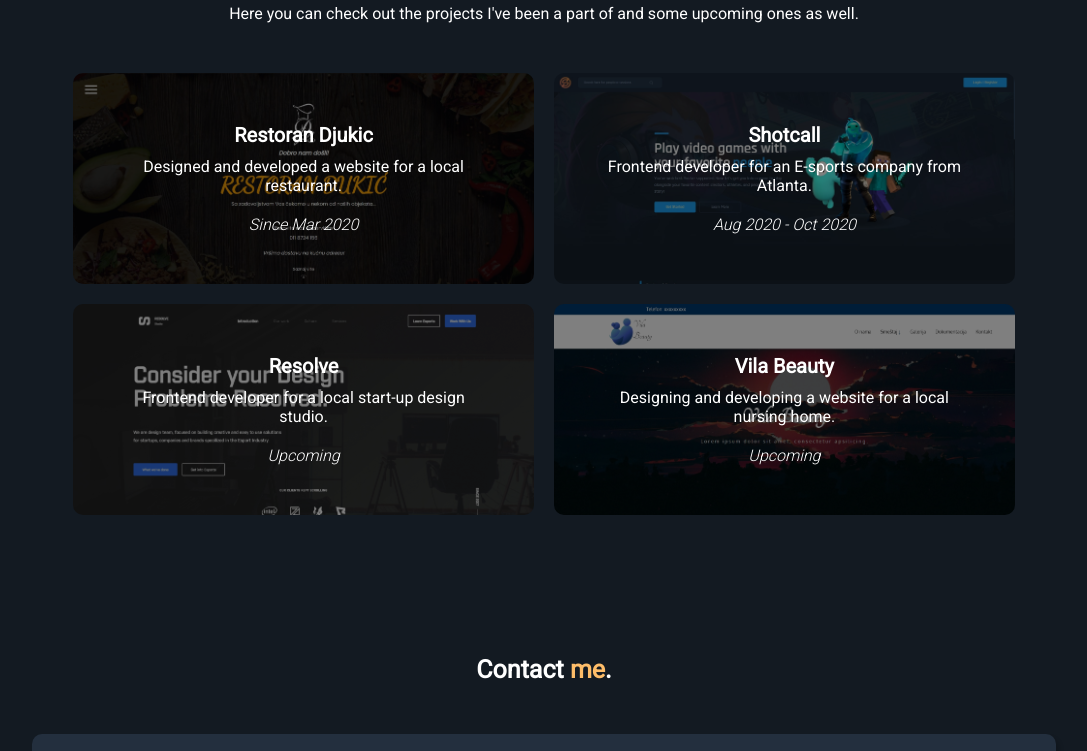
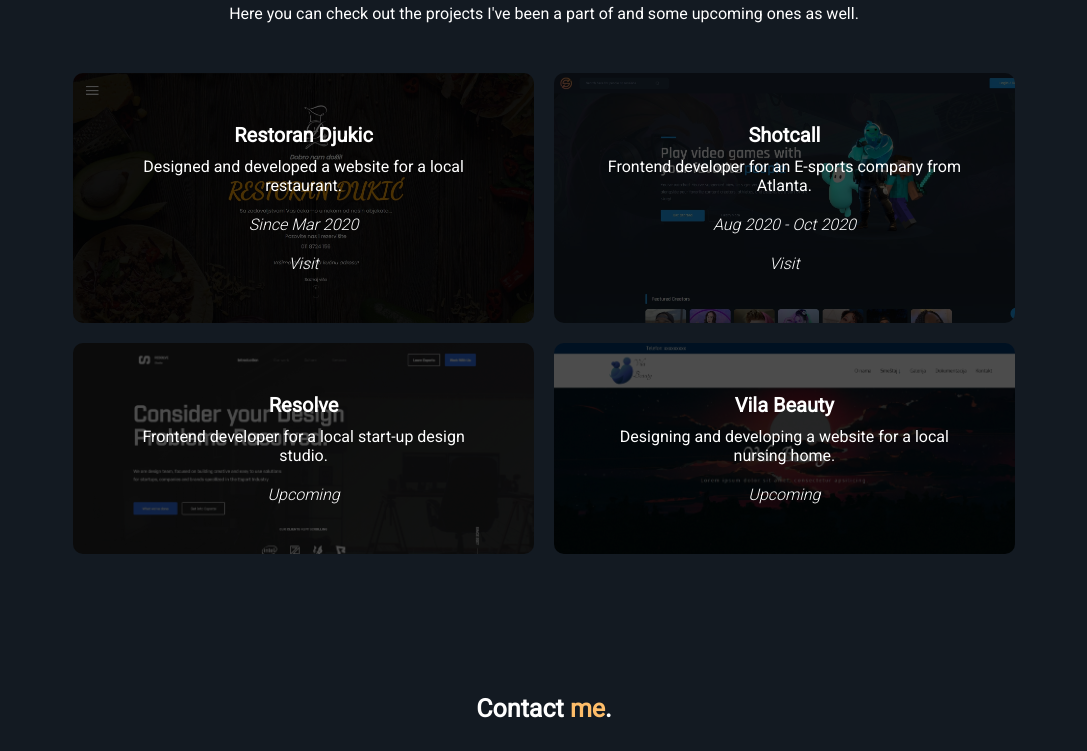
Before and after one commit to danilodraskovic/danilodraskovic.github.io, a plain HTML site: page index.html in a window 1280 px wide. Shown: the part 2300-3051 px from the top of the page, without its empty margins (96-1183 px from the left). Drawn offline with nearby package versions, Linux system fonts and the light colour scheme.

Commit message:
Fix 2.9
Sitne ispravke u CSS-u.

```diff
--- a/index.html
+++ b/index.html
@@ -46,7 +46,7 @@
                     <p>I'm currently enrolled in ICT College where I study Web Development. I plan to commit to this trade full-time in the future. If you want to collaborate or you have any questions, feel free to reach out and check out my other projects!</p>
                     <a href="#section6">Contact me</a>
                 </div>
-                <img src="assets/img/profile1.jpg" alt="Coder />"
+                <img src="assets/img/profile1.jpg" alt="Profile" />
             </div>
         </section>
         <section id="section3">
@@ -120,14 +120,16 @@
             <p id="projects" class="module">Here you can check out the projects I've been a part of and some upcoming ones as well.</p>
             <div class="container">
                 <div class="portfolioBox module">
-                    <a href="https://www.restorandjukic.com/" target="_blank"><h4>Restoran Djukic</h4></a>
+                    <h4>Restoran Djukic</h4></a>
                     <p>Designed and developed a website for a local restaurant.</p>
                     <p>Since Mar 2020</p>
+                    <a href="https://www.restorandjukic.com/" target="_blank">Visit</a>
                 </div>
                 <div class="portfolioBox module">
-                    <a href="https://shotcall.gg/" target="_blank"><h4>Shotcall</h4></a>
+                    <h4>Shotcall</h4>
                     <p>Frontend developer for an E-sports company from Atlanta.</p>
                     <p>Aug 2020 - Oct 2020</p>
+                    <a href="https://shotcall.gg/" target="_blank">Visit</a>
                 </div>
                 <div class="portfolioBox module">
                     <h4>Resolve</h4>
@@ -169,7 +171,7 @@
         </section>
         <footer>
             <div class="line module"></div>
-            <img class="module" src="assets/img/logo.png" alt="Logo" />
+            <img class="module" src="assets/img/logo.png" alt="Footer Logo" />
             <div class="module" id="connect">
                 <a href="https://www.instagram.com/danilodraskovic/" target="_blank"><i class="fab fa-instagram"></i></a>
                 <a href="https://www.linkedin.com/in/danilo-dra%C5%A1kovi%C4%87-2281b31a7/" target="_blank"><i class="fab fa-linkedin-in"></i></a>
```
Also changed, not shown: assets/css/style.sass (+24 -26 lines), assets/css/min.css, assets/css/style.css, 1 other file.
